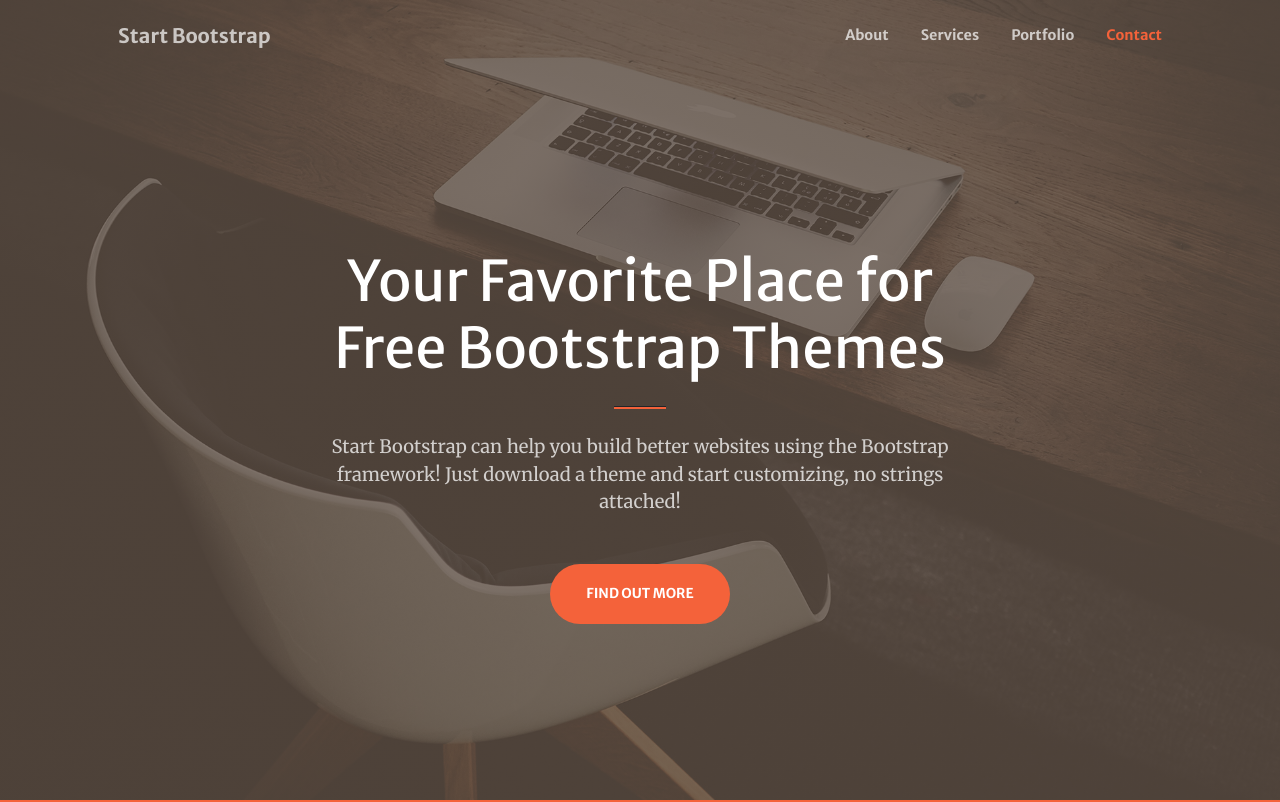
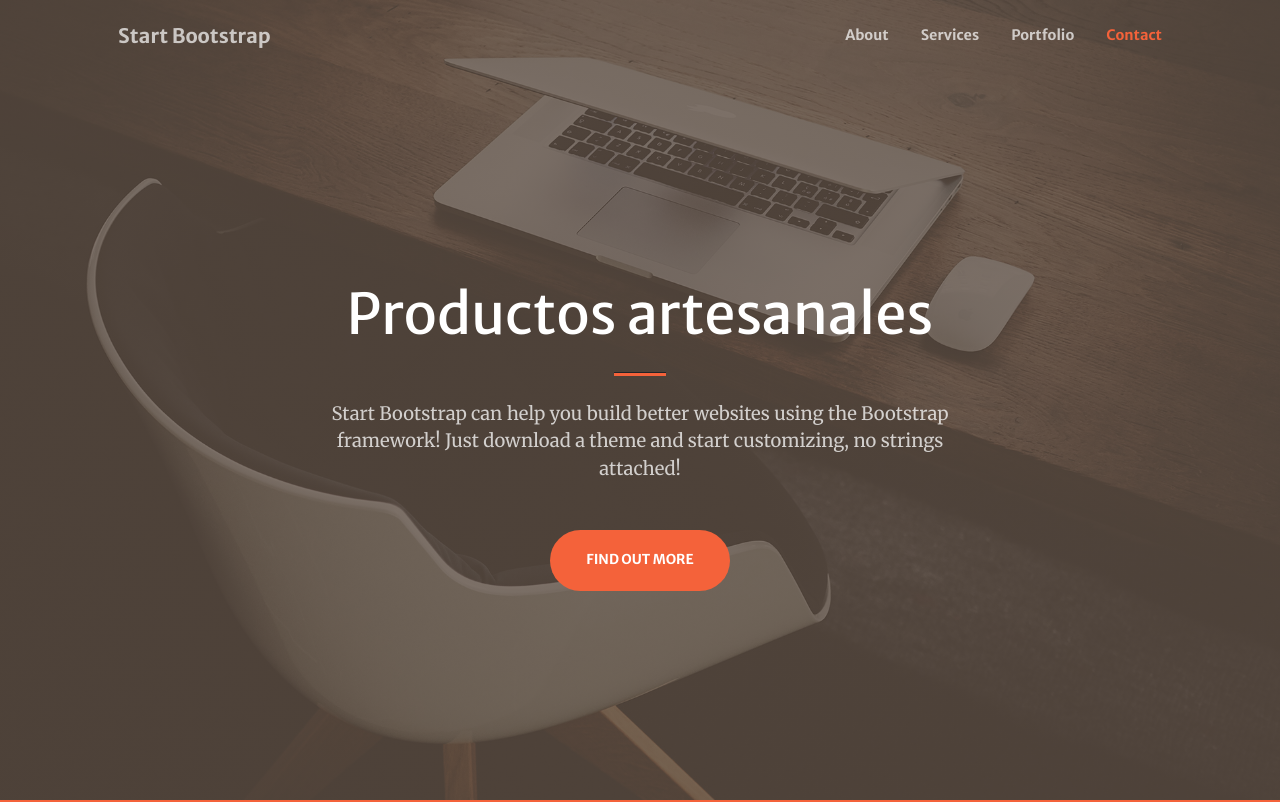
Before and after one commit to AllanUquillas/Marketplace-Productos-Artesanales-, a plain HTML site: page index.html in a window 1280 px wide. Shown: the top 802 px of the page. Drawn offline with nearby package versions, Linux system fonts and the light colour scheme; some packages are replaced by stand-ins of ours; a script that the page names is missing.

Commit message:
Update index.html

```diff
--- a/index.html
+++ b/index.html
@@ -39,7 +39,7 @@
             <div class="container px-4 px-lg-5 h-100">
                 <div class="row gx-4 gx-lg-5 h-100 align-items-center justify-content-center text-center">
                     <div class="col-lg-8 align-self-end">
-                        <h1 class="text-white font-weight-bold">Your Favorite Place for Free Bootstrap Themes</h1>
+                        <h1 class="text-white font-weight-bold">Productos artesanales</h1>
                         <hr class="divider" />
                     </div>
                     <div class="col-lg-8 align-self-baseline">
```
